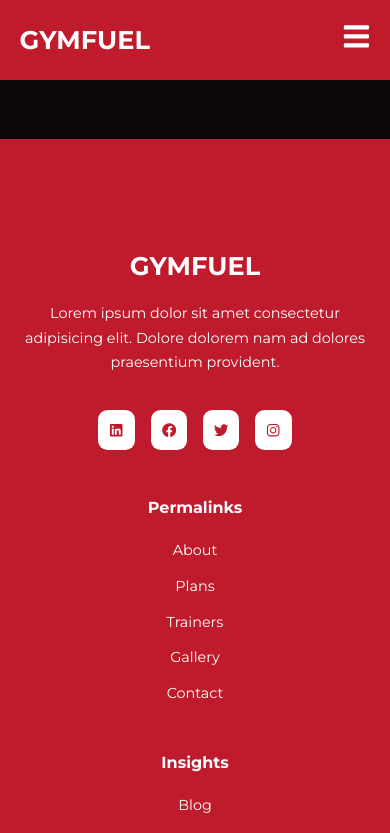
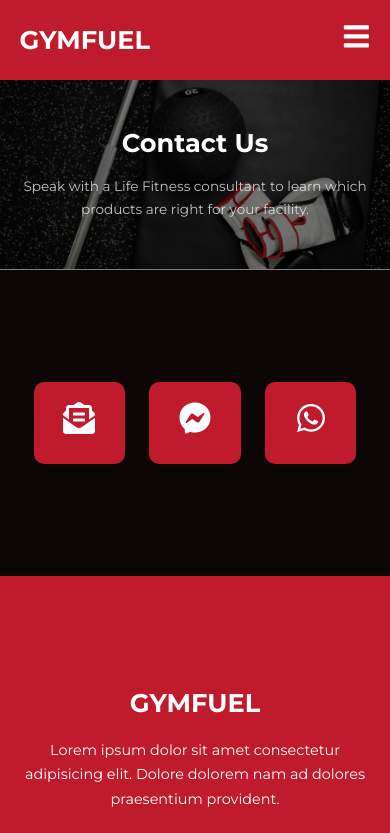
Before and after one commit to RazelRaz/Gym-Fuel, a React (Create React App) app: page /contact in a window 390 px wide. Shown: the top 833 px of the page. Built offline with nearby package versions, Linux system fonts and the light colour scheme.

Commit message:
contact us page done with mobile reponsive

```diff
--- /dev/null
+++ b/src/components/ContactUs/ContactUs.css
@@ -0,0 +1,50 @@
+.contact__container {
+    display: grid;
+    place-items: center;
+}
+
+.contact__wrapper {
+    display: flex;
+    gap: 2rem;
+    width: fit-content;
+}
+
+.contact__wrapper a {
+    font-size: 2rem;
+    border: 1px solid transparent;
+    background: #BF1B2C;
+    transition: all 500ms ease;
+    padding: 1.2rem 2rem;
+    border-radius: 10px;
+}
+
+.contact__wrapper a:last-child:hover {
+    background-color: #25D366;
+}
+.contact__wrapper a:nth-child(2):hover {
+    background-color: #0099FF;
+}
+.contact__wrapper a:first-child:hover {
+    background-color: #c71610;
+}
+
+/**************************************************
+   Media Queries - Medium Screens
+***************************************************/
+@media screen and (max-width: 1024px) {
+    .contact__wrapper {
+        gap: 1.5rem;
+    }
+    .contact__wrapper a {
+        padding: 0.8rem 1.8rem;
+    }
+}
+
+/**************************************************
+   Media Queries - SMall Screens
+***************************************************/
+@media screen and (max-width: 600px) {
+    .contact {
+        margin-top: 7rem;
+    }
+}
--- /dev/null
+++ b/src/components/ContactUs/ContactUs.js
@@ -0,0 +1,19 @@
+import React from 'react'
+import './ContactUs.css'
+import { FaEnvelopeOpenText, FaFacebookMessenger, FaWhatsapp } from "react-icons/fa";
+
+const ContactUs = () => {
+  return (
+    <section className='contact'>
+        <div className='container contact__container'>
+            <div className='contact__wrapper'>
+                <a href='mailto:razel16dcm@gmail.com' target='_blank' rel='noreferrer noopener'><FaEnvelopeOpenText></FaEnvelopeOpenText></a>
+                <a href='http://m.me/razelahmed.raz' target='_blank' rel='noreferrer noopener'><FaFacebookMessenger></FaFacebookMessenger></a>
+                <a href='http://wa.me/+8801722315264' target='_blank' rel='noreferrer noopener'><FaWhatsapp></FaWhatsapp></a>
+            </div>
+        </div>
+    </section>
+  )
+}
+
+export default ContactUs
--- a/src/pages/Contact/Contact.js
+++ b/src/pages/Contact/Contact.js
@@ -1,11 +1,17 @@
 import React from 'react';
 import './Contact.css'
+import BreadCrumb from '../../components/BreadCrumb/BreadCrumb';
+import contactUsImage from '../../images/contact.jpg';
+import ContactUs from '../../components/ContactUs/ContactUs';
 
 const Contact = () => {
     return (
-        <div>
-            Contact
-        </div>
+        <>
+            <BreadCrumb title="Contact Us" image={contactUsImage}>
+            Speak with a Life Fitness consultant to learn which products are right for your facility.
+            </BreadCrumb>
+            <ContactUs></ContactUs>
+        </>
     );
 };
 
```
Also changed, not shown: src/images/contact.jpg (added).
